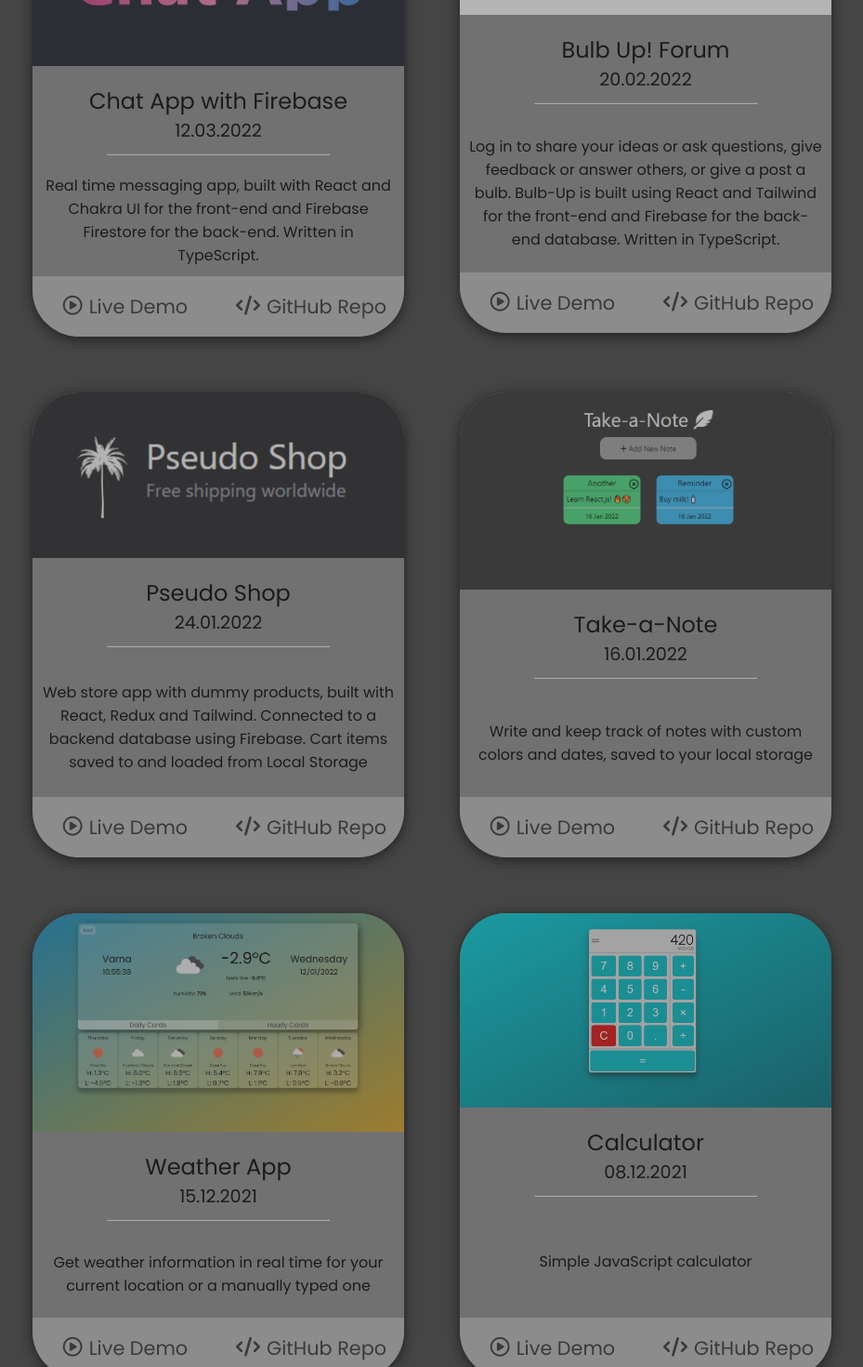
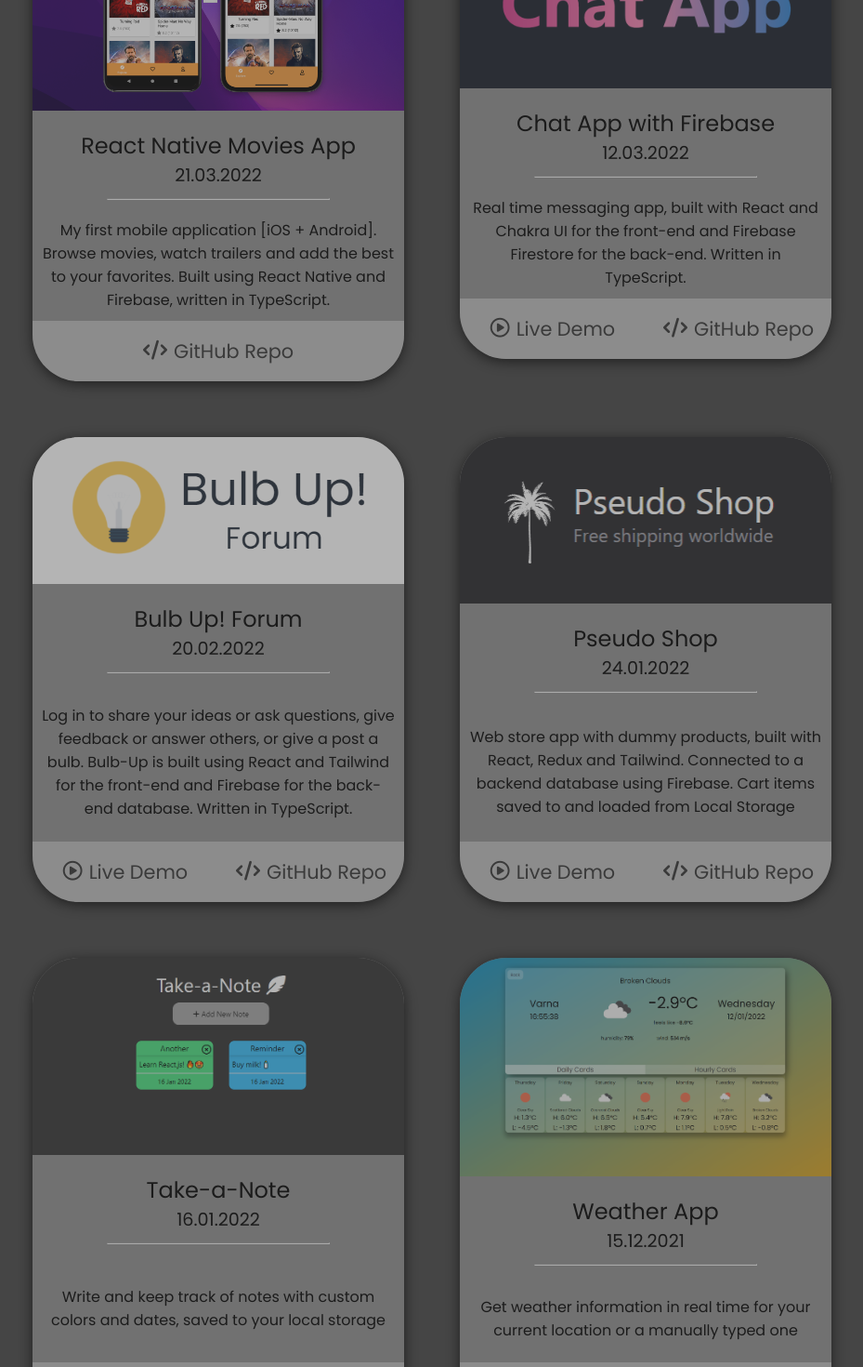
Before and after one commit to raduloov/personal-portfolio, a React (Create React App) app: page / in a window 1280 px wide. Shown: the part 1380-2850 px from the top of the page at 93% size, without its empty margins (175-1104 px from the left). Built offline with nearby package versions, Linux system fonts and the light colour scheme.

Commit message:
add new project Refactor project container code

```diff
--- a/src/components/PortfolioContainer/PortfolioContainer.js
+++ b/src/components/PortfolioContainer/PortfolioContainer.js
@@ -2,78 +2,24 @@ import styles from './PortfolioContainer.module.css';
 import Projects from './Projects';
 import ProjectCard from './ProjectCard';
 import TechStack from '../TechStack/TechStack';
-import THUMBNAILS from './thumbnails';
 import Wave from '../UI/Wave';
+import projects from './projectsData';
 
 const PortfolioContainer = () => {
   return (
     <div className={styles.container} id="projects">
       <TechStack />
       <Projects>
-        <ProjectCard
-          img={THUMBNAILS[0]}
-          title="Chat App with Firebase"
-          date="12.03.2022"
-          description="Real time messaging app, built with React and Chakra UI for the front-end and Firebase Firestore for the back-end. Written in TypeScript."
-          demoLink="https://chat-app--firebase.vercel.app/"
-          gitLink="https://github.com/raduloov/chat-app-firebase"
-        />
-        <ProjectCard
-          img={THUMBNAILS[1]}
-          title="Bulb Up! Forum"
-          date="20.02.2022"
-          description="Log in to share your ideas or ask questions, give feedback or answer others, or give a post a bulb. Bulb-Up is built using React and Tailwind for the front-end and Firebase for the back-end database. Written in TypeScript."
-          demoLink="https://bulb-up.netlify.app/"
-          gitLink="https://github.com/raduloov/bulb-up-forum"
-        />
-        <ProjectCard
-          img={THUMBNAILS[2]}
-          title="Pseudo Shop"
-          date="24.01.2022"
-          description="Web store app with dummy products, built with React, Redux and Tailwind. Connected to a backend database using Firebase. Cart items saved to and loaded from Local Storage"
-          demoLink="https://pseudo-shop.netlify.app/"
-          gitLink="https://github.com/raduloov/pseudo-shop"
-        />
-        <ProjectCard
-          img={THUMBNAILS[3]}
-          title="Take-a-Note"
-          date="16.01.2022"
-          description="Write and keep track of notes with custom colors and dates, saved to your local storage"
-          demoLink="https://take-some-notes.netlify.app/"
-          gitLink="https://github.com/raduloov/take-a-note"
-        />
-        <ProjectCard
-          img={THUMBNAILS[4]}
-          title="Weather App"
-          date="15.12.2021"
-          description="Get weather information in real time for your current location or a manually typed one"
-          demoLink="https://weatherfy-app.netlify.app/"
-          gitLink="https://github.com/raduloov/weather-app"
-        />
-        <ProjectCard
-          img={THUMBNAILS[5]}
-          title="Calculator"
-          date="08.12.2021"
-          description="Simple JavaScript calculator"
-          demoLink="https://basic-calcc.netlify.app/"
-          gitLink="https://github.com/raduloov/calculator"
-        />
-        <ProjectCard
-          img={THUMBNAILS[6]}
-          title="Crypto Markets"
-          date="07.12.2021"
-          description="Crypto prices and market cap in real time"
-          demoLink="https://crypto-marketss.netlify.app/"
-          gitLink="https://github.com/raduloov/crypto-markets"
-        />
-        <ProjectCard
-          img={THUMBNAILS[7]}
-          title="Quiz Game"
-          date="01.12.2021"
-          description="Simple quiz game with difficulties, sounds and fluid UI"
-          demoLink="https://the-quiz-game.netlify.app"
-          gitLink="https://github.com/raduloov/quiz-game"
-        />
+        {projects.map(project => (
+          <ProjectCard
+            img={project.imageUrl}
+            title={project.title}
+            date={project.date}
+            description={project.description}
+            demoLink={project.demoUrl}
+            gitLink={project.gitUrl}
+          />
+        ))}
       </Projects>
       <Wave direction="up" />
     </div>
--- a/src/components/PortfolioContainer/ProjectCard.js
+++ b/src/components/PortfolioContainer/ProjectCard.js
@@ -4,17 +4,29 @@ const ProjectCard = props => {
   return (
     <div className={styles.item}>
       <div className={styles.head}>
-        <img className={styles.thumb} src={props.img} />
+        <img className={styles.thumb} src={props.img} alt="Thumbnail" />
         <h3 className={styles.title}>{props.title}</h3>
         <p className={styles.date}>{props.date}</p>
         <hr></hr>
       </div>
       <p className={styles.description}>{props.description}</p>
       <div className={styles.buttons}>
-        <a className={styles.btn} href={props.demoLink} target="_blank">
-          <i className="far fa-play-circle"></i>Live Demo
-        </a>
-        <a className={styles.btn} href={props.gitLink} target="_blank">
+        {props.demoLink && (
+          <a
+            className={styles.btn}
+            href={props.demoLink}
+            target="_blank"
+            rel="noreferrer"
+          >
+            <i className="far fa-play-circle"></i>Live Demo
+          </a>
+        )}
+        <a
+          className={styles.btn}
+          href={props.gitLink}
+          target="_blank"
+          rel="noreferrer"
+        >
           <i className="fas fa-code"></i>GitHub Repo
         </a>
       </div>
--- /dev/null
+++ b/src/components/PortfolioContainer/projectsData.js
@@ -0,0 +1,92 @@
+import weather from '../../assets/thumb/weather.png';
+import calc from '../../assets/thumb/calc.png';
+import crypto from '../../assets/thumb/crypto.png';
+import quiz from '../../assets/thumb/quiz.png';
+import notes from '../../assets/thumb/notes.png';
+import pseudo from '../../assets/thumb/pseudo.png';
+import bulbup from '../../assets/thumb/bulbup.png';
+import chatFirebase from '../../assets/thumb/chat-firebase.png';
+import rnMovies from '../../assets/thumb/rn-movies.png';
+
+const data = [
+  {
+    imageUrl: rnMovies,
+    title: 'React Native Movies App',
+    date: '21.03.2022',
+    description:
+      'My first mobile application [iOS + Android]. Browse movies, watch trailers and add the best to your favorites. Built using React Native and Firebase, written in TypeScript.',
+    demoUrl: null,
+    gitUrl: 'https://github.com/raduloov/react-native-movies-app'
+  },
+  {
+    imageUrl: chatFirebase,
+    title: 'Chat App with Firebase',
+    date: '12.03.2022',
+    description:
+      'Real time messaging app, built with React and Chakra UI for the front-end and Firebase Firestore for the back-end. Written in TypeScript.',
+    demoUrl: 'https://chat-app--firebase.vercel.app/',
+    gitUrl: 'https://github.com/raduloov/chat-app-firebase'
+  },
+  {
+    imageUrl: bulbup,
+    title: 'Bulb Up! Forum',
+    date: '20.02.2022',
+    description:
+      'Log in to share your ideas or ask questions, give feedback or answer others, or give a post a bulb. Bulb-Up is built using React and Tailwind for the front-end and Firebase for the back-end database. Written in TypeScript.',
+    demoUrl: 'https://bulb-up.netlify.app/',
+    gitUrl: 'https://github.com/raduloov/bulb-up-forum'
+  },
+  {
+    imageUrl: pseudo,
+    title: 'Pseudo Shop',
+    date: '24.01.2022',
+    description:
+      'Web store app with dummy products, built with React, Redux and Tailwind. Connected to a backend database using Firebase. Cart items saved to and loaded from Local Storage',
+    demoUrl: 'https://pseudo-shop.netlify.app/',
+    gitUrl: 'https://github.com/raduloov/pseudo-shop'
+  },
+  {
+    imageUrl: notes,
+    title: 'Take-a-Note',
+    date: '16.01.2022',
+    description:
+      'Write and keep track of notes with custom colors and dates, saved to your local storage',
+    demoUrl: 'https://take-some-notes.netlify.app/',
+    gitUrl: 'https://github.com/raduloov/take-a-note'
+  },
+  {
+    imageUrl: weather,
+    title: 'Weather App',
+    date: '15.12.2021',
+    description:
+      'Get weather information in real time for your current location or a manually typed one',
+    demoUrl: 'https://weatherfy-app.netlify.app/',
+    gitUrl: 'https://github.com/raduloov/weather-app'
+  },
+  {
+    imageUrl: calc,
+    title: 'Calculator',
+    date: '08.12.2021',
+    description: 'Simple JavaScript calculator',
+    demoUrl: 'https://basic-calcc.netlify.app/',
+    gitUrl: 'https://github.com/raduloov/calculator'
+  },
+  {
+    imageUrl: crypto,
+    title: 'Crypto Markets',
+    date: '07.12.2021',
+    description: 'Crypto prices and market cap in real time',
+    demoUrl: 'https://crypto-marketss.netlify.app/',
+    gitUrl: 'https://github.com/raduloov/crypto-markets'
+  },
+  {
+    imageUrl: quiz,
+    title: 'Quiz Game',
+    date: '01.12.2021',
+    description: 'Simple quiz game with difficulties, sounds and fluid UI',
+    demoUrl: 'https://the-quiz-game.netlify.app',
+    gitUrl: 'https://github.com/raduloov/quiz-game'
+  }
+];
+
+export default data;
--- a/src/components/PortfolioContainer/thumbnails.js
+++ /dev/null
@@ -1,21 +0,0 @@
-import weather from '../../assets/thumb/weather.png';
-import calc from '../../assets/thumb/calc.png';
-import crypto from '../../assets/thumb/crypto.png';
-import quiz from '../../assets/thumb/quiz.png';
-import notes from '../../assets/thumb/notes.png';
-import pseudo from '../../assets/thumb/pseudo.png';
-import bulbup from '../../assets/thumb/bulbup.png';
-import chatFirebase from '../../assets/thumb/chat-firebase.png';
-
-const THUMBNAILS = [
-  chatFirebase,
-  bulbup,
-  pseudo,
-  notes,
-  weather,
-  calc,
-  crypto,
-  quiz
-];
-
-export default THUMBNAILS;
```
Also changed, not shown: src/assets/thumb/rn-movies.png (added), 1 other file (tests, documents, lock files or other folders).
